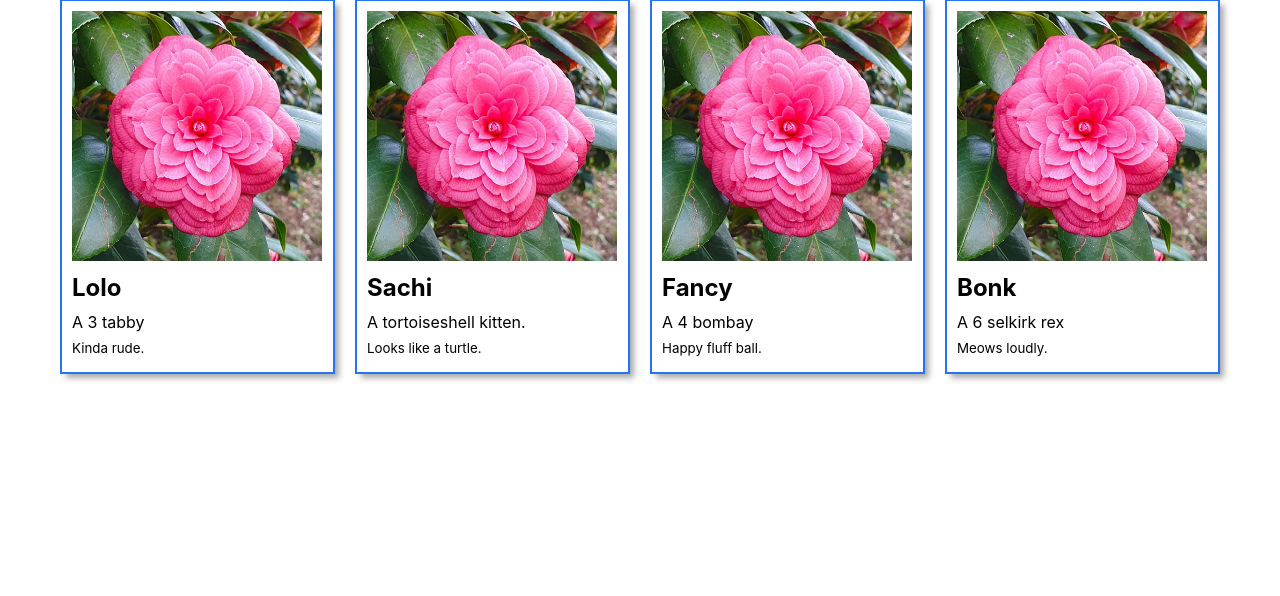
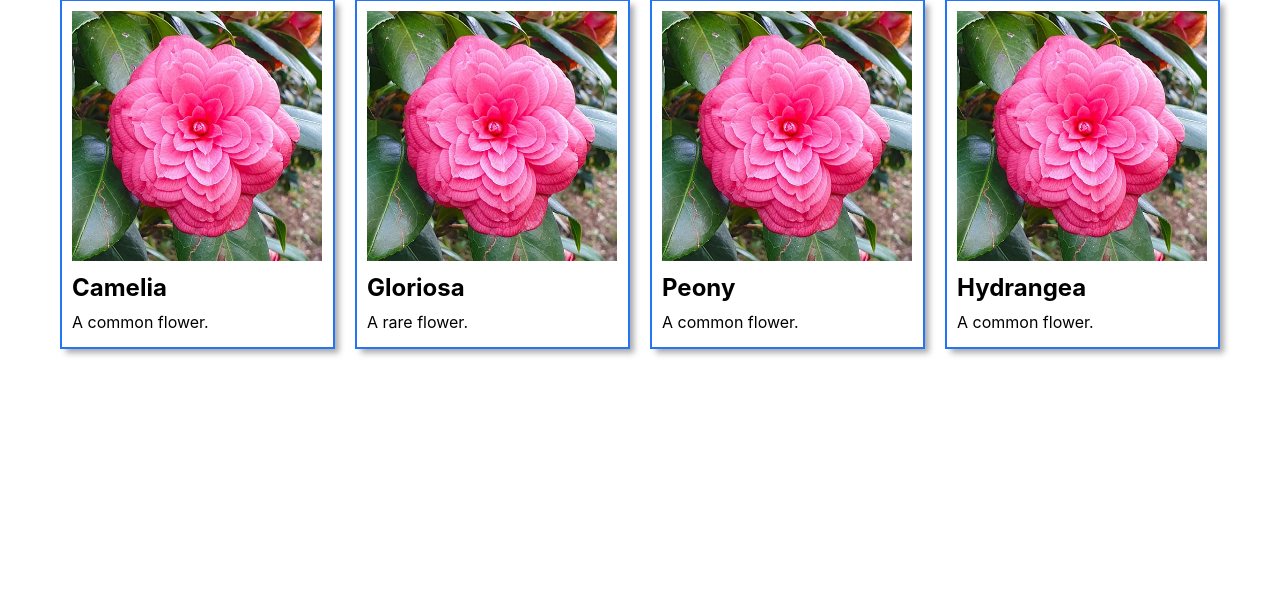
Before and after one commit to kangcarol/flower-collector-lab, a Django app: page /flowers/ in a window 1280 px wide. Shown: the part 191-787 px from the top of the page. Run offline with Django 4.2, Linux system fonts and the light colour scheme.

Commit message:
update index.html with flower in description common or rare

```diff
--- a/main_app/static/css/base.css
+++ b/main_app/static/css/base.css
@@ -96,7 +96,7 @@ nav li {
 .header-logo-container {
   margin: auto;
   padding: 10px 20px 0;
-  max-width: 500px;
+  /* max-width: 100px; */
 }
 
 .page-header {
--- a/main_app/templates/flowers/index.html
+++ b/main_app/templates/flowers/index.html
@@ -35,7 +35,7 @@
         {% if flower.color > 0 %}
           <p>A {{ flower.color }} {{ flower.type }}</p>
         {% else %}
-          <p>A {{ flower.type }} kitten.</p>
+          <p>A {{ flower.type }} flower.</p>
         {% endif %}
         <p><small>{{ flower.description }}</small></p>
       </div>
--- a/main_app/views.py
+++ b/main_app/views.py
@@ -11,10 +11,10 @@ class Flower:  # Note that parens are optional if not inheriting from another cl
     self.color = color
 
 flowers = [
-  Flower('Lolo', 'tabby', 'Kinda rude.', 3),
-  Flower('Sachi', 'tortoiseshell', 'Looks like a turtle.', 0),
-  Flower('Fancy', 'bombay', 'Happy fluff ball.', 4),
-  Flower('Bonk', 'selkirk rex', 'Meows loudly.', 6)
+  Flower('Camelia', 'common', '', 'Pink'),
+  Flower('Gloriosa', 'rare', '', 'Multi-colored'),
+  Flower('Peony', 'common', '', 'Coral'),
+  Flower('Hydrangea', 'common', '', 'Blue')
 ]
 
 # Create your views here.
```
